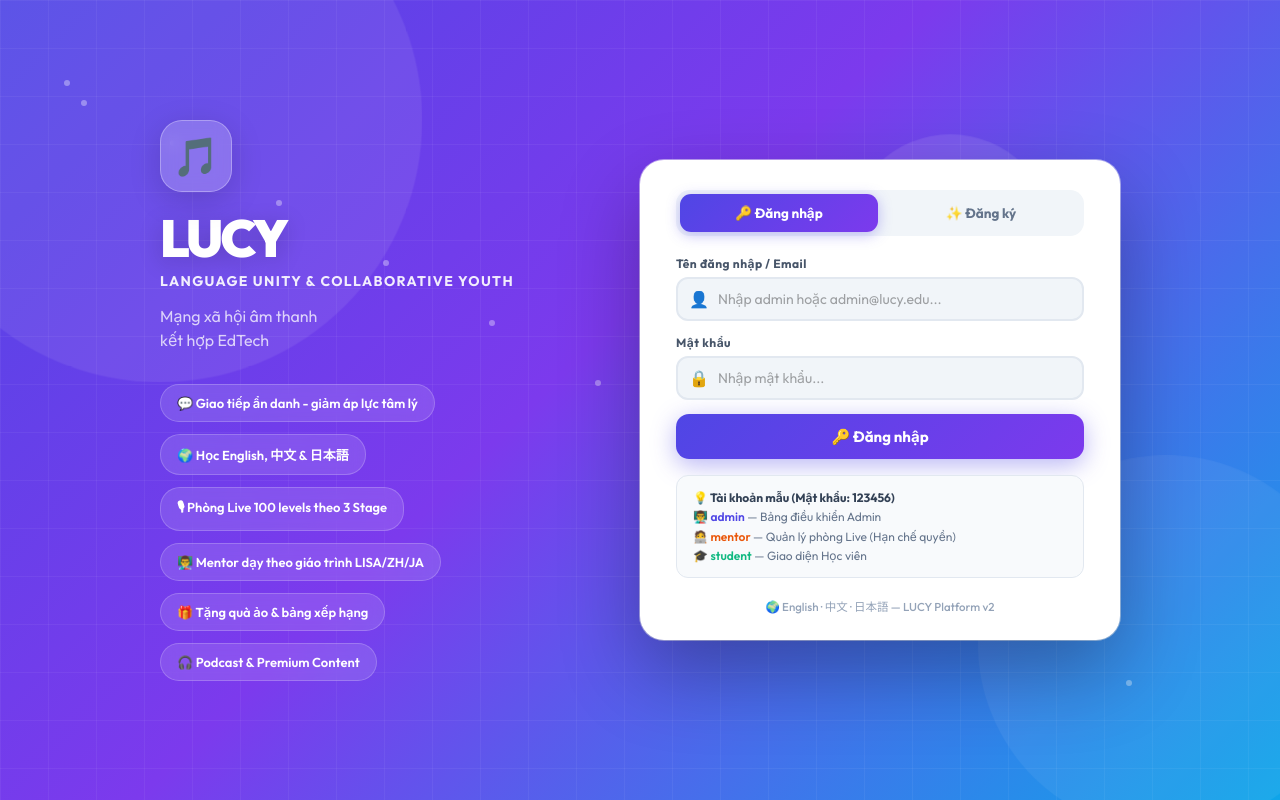
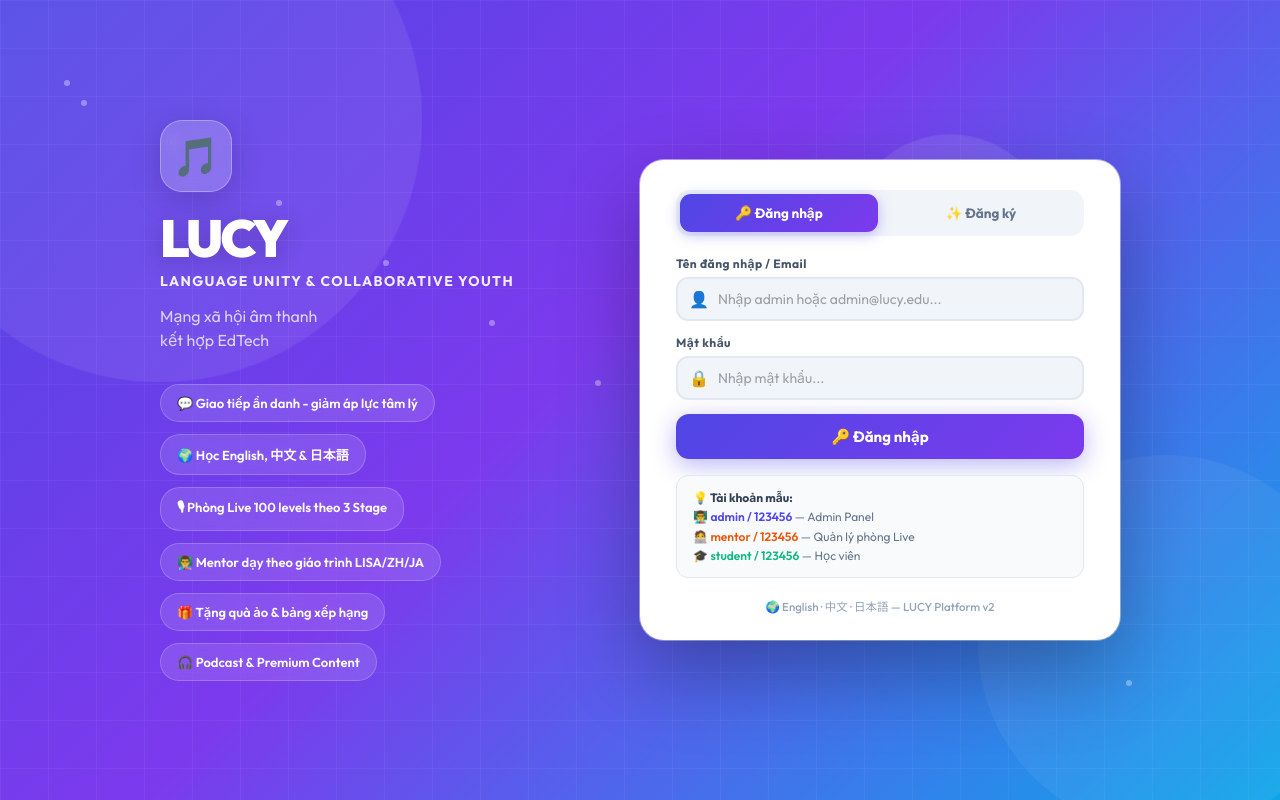
Before and after one commit to LeTranQuocDung/PRJ301_Project, a React (Vite) app: page / in a window 1280 px wide. Both pictures are taken after a click on the button "🔑 Đăng nhập". Built offline with nearby package versions, Linux system fonts and the light colour scheme.

Commit message:
UI: Revert Hint Box text format to explicitly include passwords next to usernames

```diff
--- a/src/LoginPage.jsx
+++ b/src/LoginPage.jsx
@@ -235,10 +235,10 @@ export default function LoginPage({ onLogin }) {
               </button>
 
               <div style={{ background:'#f8fafc', padding:'12px 16px', borderRadius:12, border:'1px solid #e2e8f0', fontSize:12, color:'#64748b', lineHeight:1.6 }}>
-                <strong style={{ color:'#334155' }}>💡 Tài khoản mẫu (Mật khẩu: 123456)</strong><br/>
-                👨‍🏫 <span style={{ color:'#4f46e5', fontWeight:600 }}>admin</span> — Bảng điều khiển Admin<br/>
-                🧑‍💻 <span style={{ color:'#ea580c', fontWeight:600 }}>mentor</span> — Quản lý phòng Live (Hạn chế quyền)<br/>
-                🎓 <span style={{ color:'#10b981', fontWeight:600 }}>student</span> — Giao diện Học viên
+                <strong style={{ color:'#334155' }}>💡 Tài khoản mẫu:</strong><br/>
+                👨‍🏫 <span style={{ color:'#4f46e5', fontWeight:600 }}>admin / 123456</span> — Admin Panel<br/>
+                🧑‍💻 <span style={{ color:'#ea580c', fontWeight:600 }}>mentor / 123456</span> — Quản lý phòng Live<br/>
+                🎓 <span style={{ color:'#10b981', fontWeight:600 }}>student / 123456</span> — Học viên
               </div>
             </div>
           )}
```
